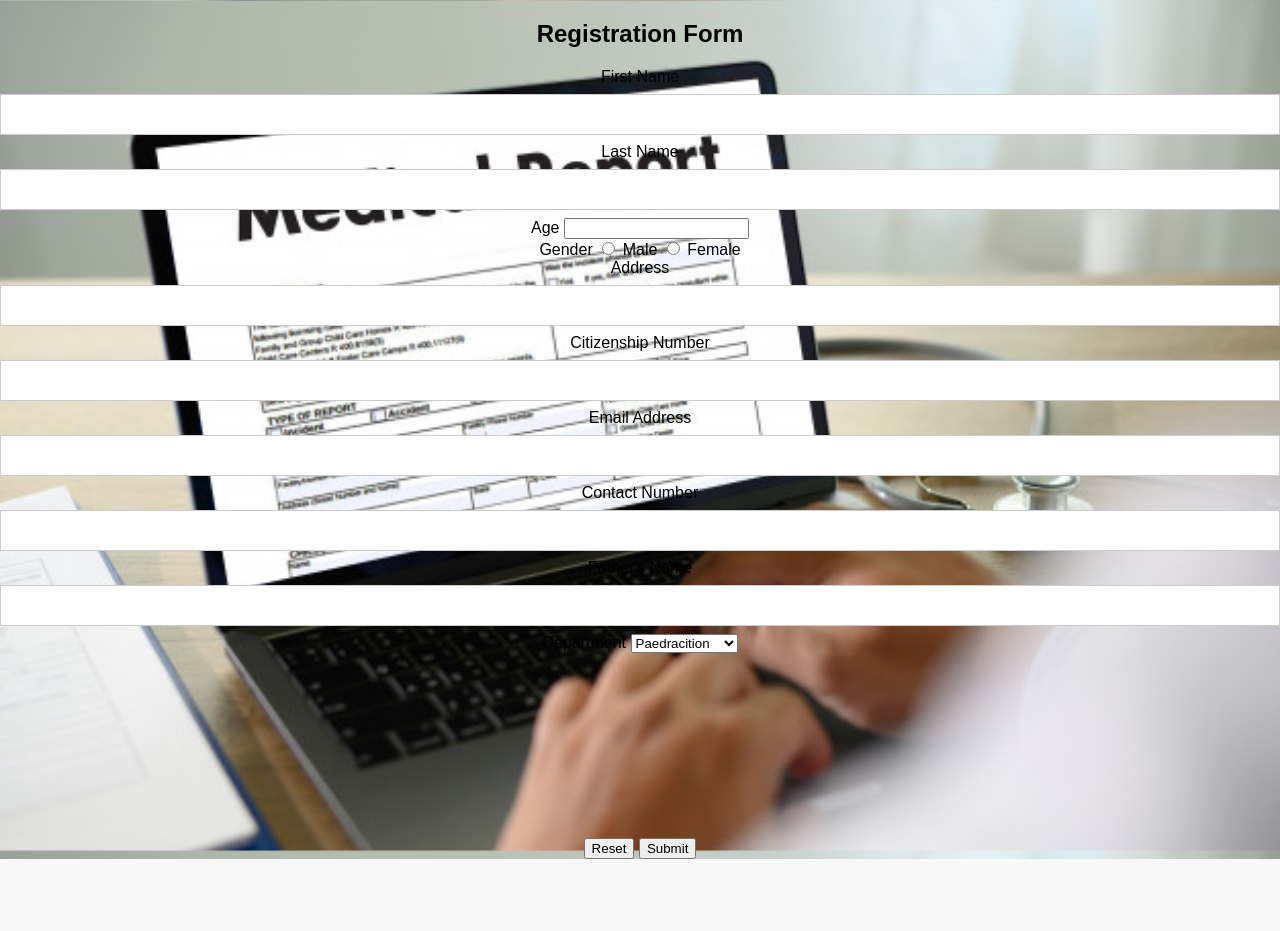
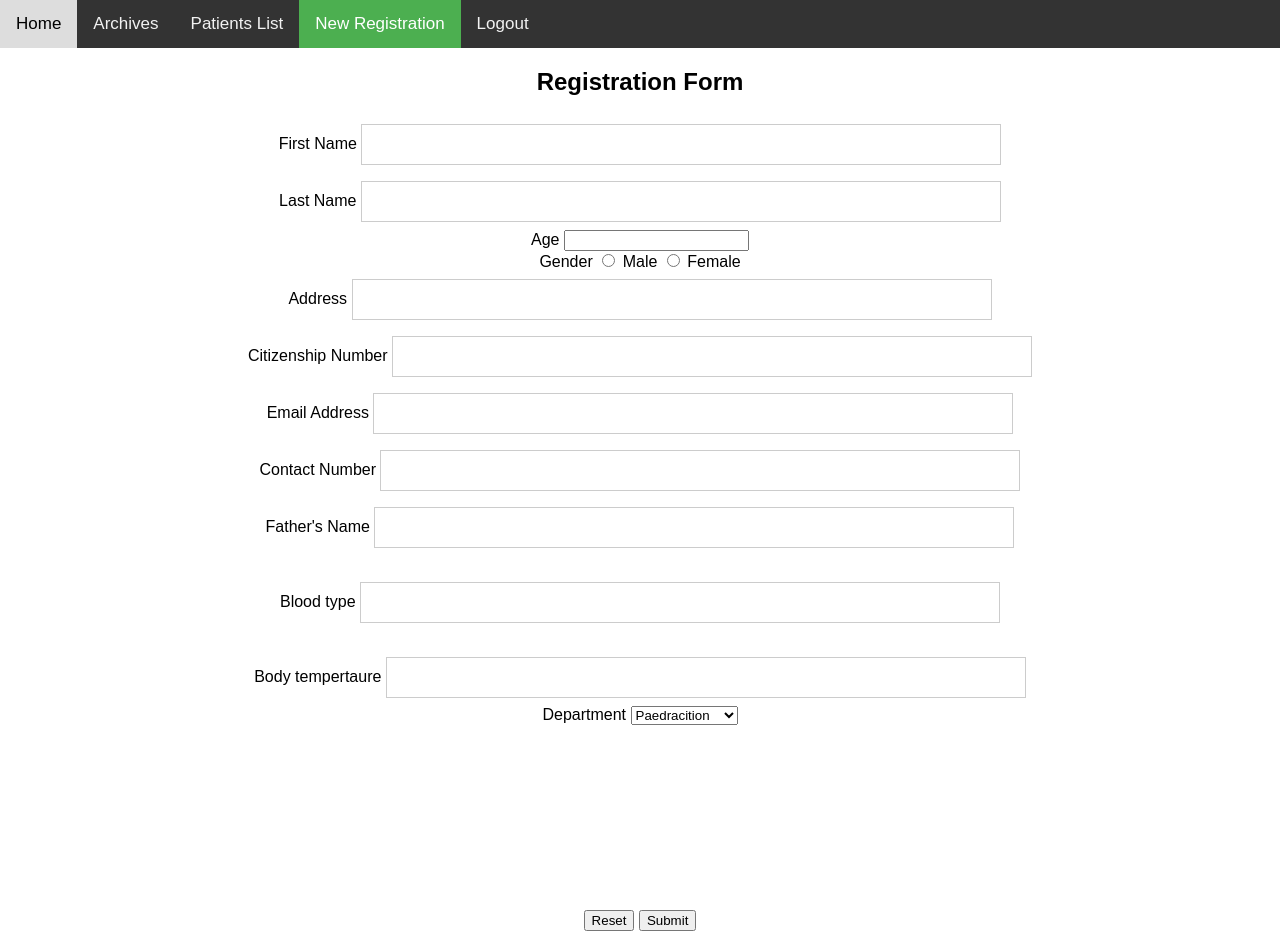
Before and after one commit to 1ayuu/finalofmedi, a PHP site: page /new_registration.php in a window 1280 px wide. Before the commit the page ends 859 px from the top, so only its background shows below. Run offline with PHP 8.4, Linux system fonts and the light colour scheme.

Commit message:
Update new_registration.php

```diff
--- a/files/new_registration.php
+++ b/files/new_registration.php
@@ -6,14 +6,37 @@
 <style>
 body {  margin: 0;
   font-family: Arial, Helvetica, sans-serif;
-  background-image: url('5.jpg');
+
  background-repeat: no-repeat;
   background-attachment: fixed;
   background-size: cover;}
+  .topnav {
+  overflow: hidden;
+  background-color: #333;
+}
+
+.topnav a {
+  float: left;
+  color: #f2f2f2;
+  text-align: center;
+  padding: 14px 16px;
+  text-decoration: none;
+  font-size: 17px;
+}
+
+.topnav a:hover {
+  background-color: #ddd;
+  color: black;
+}
+
+.topnav a.active {
+  background-color: #4CAF50;
+  color: white;
+}
 
 /* Full-width input fields */
 input[type=text], input[type=password] {
-  width: 100%;
+  width: 50%;
   padding: 12px 20px;
   margin: 8px 0;
   display: inline-block;
@@ -153,6 +176,15 @@ span.psw {
 	</script>
 </head>
 <body >
+
+<div class="topnav">
+  <a  href="admin_homepage.php">Home</a>
+  <a href="./archive.php">Archives</a>
+  <a href="./patients_listview.php"> Patients List</a>
+  <a class="active" href="./new_registration.php">New Registration</a>
+  <a href="./logout.php">Logout</a>
+</div>
+
 	<center>
 	<h2> Registration Form</h2>
 	<form  action=""  class="modal-content animate" method="POST">
@@ -185,6 +217,14 @@ span.psw {
         <br>
         <label>Father's Name</label>
 		<input type="text" name="father_name" required>
+		<br/>
+		<br>
+        <label>Blood type</label>
+		<input type="text" name="blood" >
+		<br/>
+		<br>
+        <label>Body tempertaure</label>
+		<input type="text" name="tempertaure" >
 		<br/>
 		<!--<label>Patient's Registrayion Number</label>
 		<input type="text" name="patient_registration_no" required>
@@ -295,9 +335,11 @@ if (isset($_POST['registration_submit'])) {
     $department = $_POST['department'];
     $consultant_doctor = $_POST['consultant_doctor'];
     $phone_number = $_POST['phonenumber'];
+     $blood=$_POST['blood'];
+    $tempertaure=$_POST['tempertaure'];
 
 
-  $insertquery = "insert into patient(first_name, last_name, age, gender, address, citizenship_number, father_name, email_address, department, consultant_doctor, phone_number) values('$first_name', '$last_name', '$age', '$gender', '$address', '$citizenship_number', '$father_name','$email_address', '$department', '$consultant_doctor','$phone_number')";
+  $insertquery = "insert into patient(first_name, last_name, age, gender, address, citizenship_number, father_name, email_address, department, consultant_doctor, phone_number,blood,tempertaure) values('$first_name', '$last_name', '$age', '$gender', '$address', '$citizenship_number', '$father_name','$email_address', '$department', '$consultant_doctor','$phone_number','$blood','$tempertaure')";
 
   $res = mysqli_query($con,$insertquery);
   if ($res){
```
